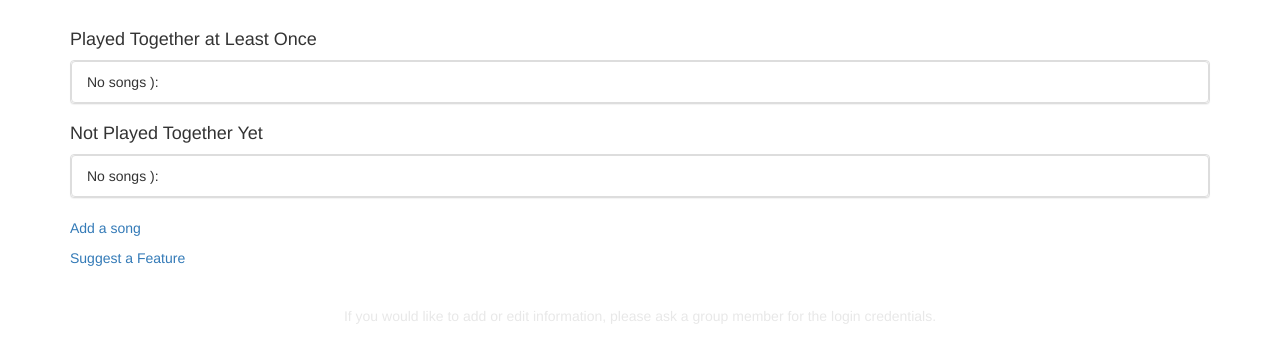
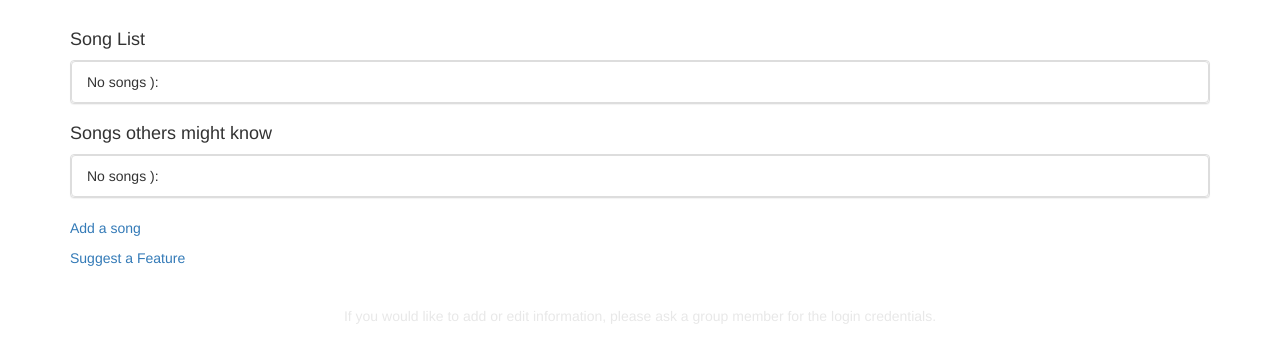
Before and after one commit to dblotsky/songlist, a Django app: template templates/home.html in a window 1280 px wide. Shown: the part 52-415 px from the top of the page. Run offline with Django 3.2, Linux system fonts and the light colour scheme; the template is opened without the code that fills it, so the values that code supplies are empty; some libraries are stand-ins or nearby versions.

Commit message:
Making the UI have more setlist-like lingo.

```diff
--- a/models.py
+++ b/models.py
@@ -35,8 +35,8 @@ class Song(NamedSetlistObject):
         unique_together = ('name', 'artist')
 
     # data
-    name   = models.CharField(max_length=MAX_NAME_LENGTH, blank=False, null=False, unique=False)
-    played = models.BooleanField(default=False, unique=False)
+    name    = models.CharField(max_length=MAX_NAME_LENGTH, blank=False, null=False, unique=False)
+    on_list = models.BooleanField(default=False, unique=False)
 
     # relationships
     artist = models.ForeignKey(Artist, related_name='songs', blank=False, null=True, unique=False)
--- a/templates/home.html
+++ b/templates/home.html
@@ -4,8 +4,8 @@
 {% block content %}
 
     <div class="container">
-        {% include 'includes/song_list.html' with songs=played_songs title='Played Together at Least Once' %}
-        {% include 'includes/song_list.html' with songs=unplayed_songs title='Not Played Together Yet' %}
+        {% include 'includes/song_list.html' with songs=list_songs title='Song List' %}
+        {% include 'includes/song_list.html' with songs=other_songs title='Songs others might know' %}
         <p>
             <a href="{% url 'admin:setlist_song_add' %}" target="_blank">Add a song</a>
         </p>
--- a/views.py
+++ b/views.py
@@ -3,7 +3,7 @@ from setlist.models import *
 
 def home(request):
     context = {
-        'played_songs':   Song.objects.filter(played=True),
-        'unplayed_songs': Song.objects.filter(played=False),
+        'list_songs': Song.objects.filter(on_list=True),
+        'other_songs': Song.objects.filter(on_list=False),
     }
     return render(request, 'home.html', context)
```
Also changed, not shown: migrations/0009_auto_20160129_0514.py (added).
